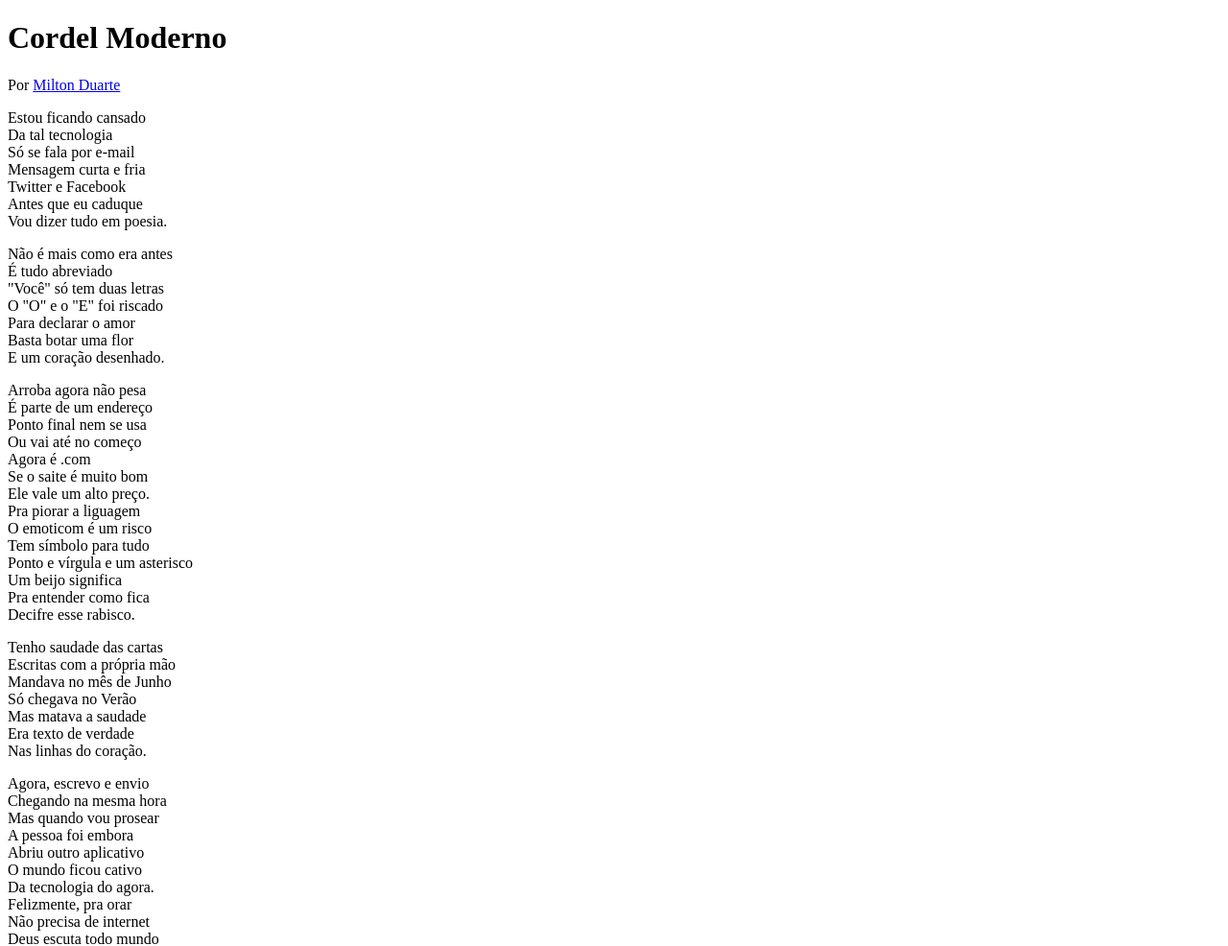
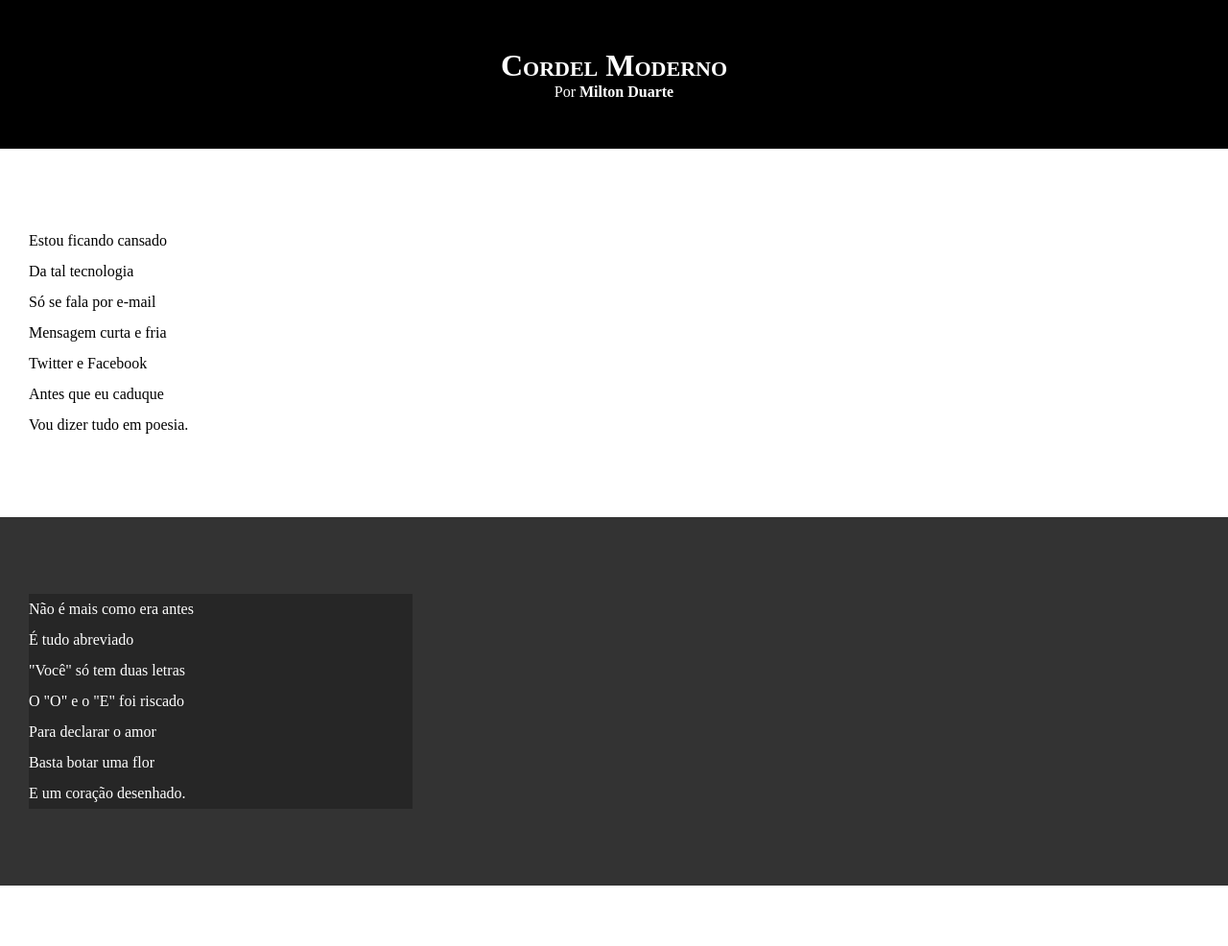
Before and after one commit to igorcesargo/HTML5-CSS3, a plain HTML site: page desafios/desafio0012/index.html in a window 1280 px wide. Shown: the top 986 px of the page at 96% size. Drawn offline with Linux system fonts and the light colour scheme.

Commit message:
atualizei estilos

```diff
--- a/desafios/desafio0012/estilo/style.css
+++ b/desafios/desafio0012/estilo/style.css
@@ -1 +1,66 @@
 @charset "UTF-8";
+* {
+    margin: 0px;
+    padding: 0px;
+}
+
+html, body {
+    min-height: 100vh;
+    background-color: darkgray;
+}
+
+header {
+    background-color: black;
+    color: white;
+    text-align: center;
+}
+
+header > h1 {
+    padding-top: 50px;
+    font-variant: small-caps; /*tud maiusculo, a primeiras letra ficam maiores*/
+    /* Todas a letras para maiusculas
+    text-transform: uppercase; */
+}
+
+header > p {
+    padding-bottom: 50px;
+}
+
+header a, footer a {
+    color: white;
+    text-decoration: none;
+    font-weight: bolder;
+}
+header a:hover, footer a:hover {
+    text-decoration: underline;
+}
+
+section {
+    padding-top: 10vh;
+    padding-bottom: 10vh;
+    line-height: 2em;
+    padding-left: 30px;
+}
+
+section.normal {
+    background-color: white;
+    color: black;
+}
+
+
+section.imagem {
+    background-color: rgb(51, 51, 51);
+    color: white;
+}
+
+section.imagem > p {
+    width: 400px;
+    background-color: rgba(0, 0, 0, 0.253);
+}
+
+footer {
+    background-color: black;
+    color: white;
+    text-align: center;
+    padding: 10px;
+}
--- a/desafios/desafio0012/index.html
+++ b/desafios/desafio0012/index.html
@@ -18,7 +18,7 @@
         </p>
     </header>
 
-    <section>
+    <section class="normal">
         <p>
             Estou ficando cansado <br>
             Da tal tecnologia <br>
@@ -30,7 +30,8 @@
         </p>
     </section>
 
-    <section>
+    <section class="imagem">
+        <p>
             Não é mais como era antes <br>
             É tudo abreviado <br>
             "Você" só tem duas letras  <br>
@@ -38,9 +39,10 @@
             Para declarar o amor <br>
             Basta botar uma flor <br>
             E um coração desenhado.
+        </p>
     </section>
 
-    <section>
+    <section class="normal">
         <p>
             Arroba agora não pesa <br>
             É parte de um endereço <br>
@@ -59,7 +61,7 @@
         </p>
     </section>
 
-    <section>
+    <section class="imagem">
         <p>
             Tenho saudade das cartas <br>
             Escritas com a própria mão <br>
@@ -71,7 +73,7 @@
         </p>
     </section>
 
-    <section>
+    <section class="normal">
         <p>
             Agora, escrevo e envio <br>
             Chegando na mesma hora <br>
```
Lines whose indentation alone changed are shown as unchanged.
